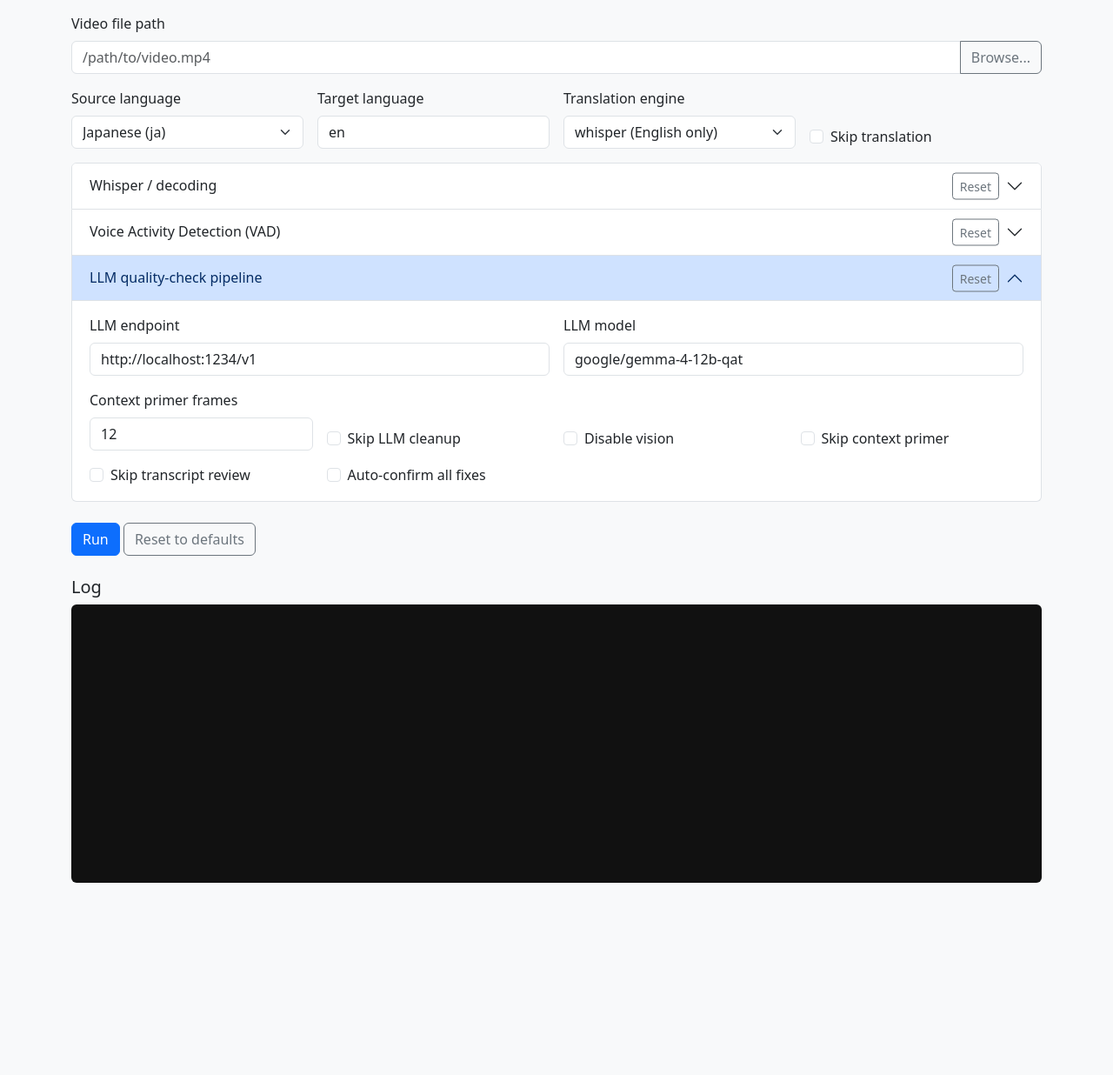
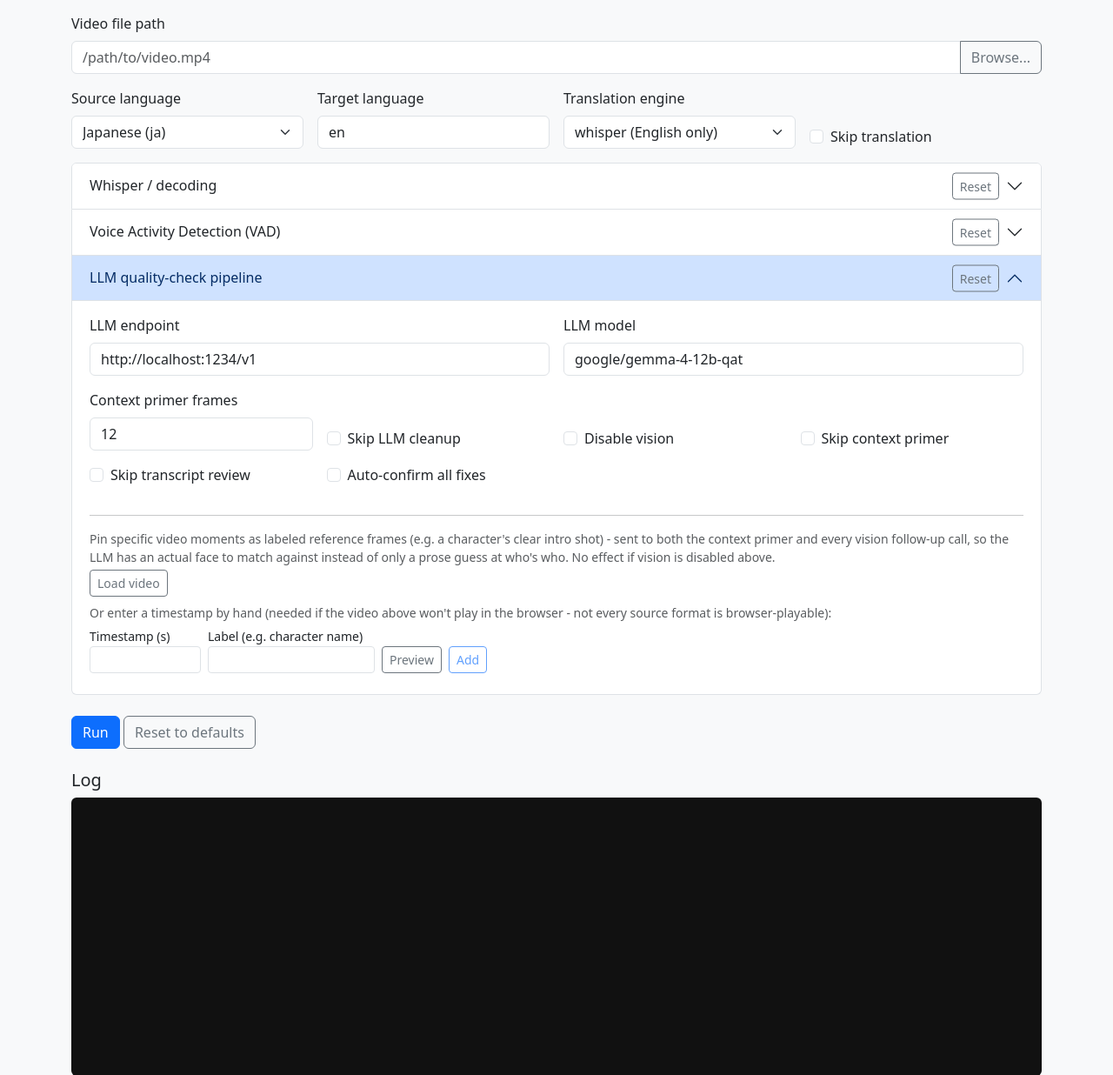
Before and after one commit to JonathanOrr/LocalSub, a Flask app: page / in a window 1280 px wide, after a click on "LLM quality-check pipeline". Shown: the part 81-1317 px from the top of the page at 87% size. Before the commit the page ends 1096 px from the top, so only its background shows below. Run offline with Flask 3, Linux system fonts and the light colour scheme; some libraries are stand-ins or nearby versions.

Commit message:
Let users curate reference frames and review auto-sampled ones for the context primer
The context primer's evenly-sampled frames were picked blindly by
timestamp math with zero human visibility, and vision follow-up had no
way to know what a character actually looked like beyond a prose
description. Both are now addressable:

- Pin specific video moments as labeled reference frames (e.g. a
  character's clear intro shot) via a new web UI picker: scrub a real
  <video> element (Range-request aware /api/video endpoint) or enter a
  timestamp by hand, preview via /api/frame_preview, label it, and
  edit/re-add already-pinned frames by clicking their badge. These
  frames are sent to both the context primer and every vision
  follow-up call, so the LLM has an actual face to match against.
  New repeatable --reference-frame TIMESTAMP:LABEL CLI flag.

- A new pre-primer confirm stage (web UI only, since it's not
  practical over the CLI) shows the N automatically evenly-sampled
  frames and lets you retime/relabel/remove/add before the primer call
  fires - pinned reference frames aren't re-shown there since they
  were already deliberately curated in the picker, but they're always
  still included. Any frame that ends up labeled (whether pinned
  upfront or labeled during this review) also becomes a reference
  frame for vision follow-up.

- Vision follow-up now also receives the context primer text, which it
  previously had zero access to.

pipeline/video_frames.py: extract_frame_at_b64, evenly_spaced_timestamps,
and reference_frame_content_blocks factor out the shared pieces.
pipeline/context_primer.py: build_context_primer takes one flat
(timestamp, label) list instead of computing its own frames internally,
so the frame plan can be reviewed before any extraction happens.

Also fixes several docs/UI strings that no longer matched behavior
(--context-primer-frames' "0 means text-only" claim, --no-context-primer's
consumer list, a confirm-dialog message that could falsely claim a
text-only primer), and updates the README's LLM-context diagram/table
to cover all of the above - previously invisible in the docs entirely.

```diff
--- a/webapp/app.py
+++ b/webapp/app.py
@@ -4,7 +4,7 @@ import subprocess
 import tempfile
 from pathlib import Path
 
-from flask import Flask, Response, jsonify, render_template, request
+from flask import Flask, Response, jsonify, render_template, request, send_file
 
 from pipeline.orchestrate import PipelineConfig
 from pipeline.vad_ten import detect_raw_speech_runs
@@ -105,6 +105,50 @@ def audio_clip():
     return Response(proc.stdout, mimetype="audio/mpeg")
 
 
+@app.route("/api/video")
+def video_file():
+    """Serve the video file itself, Range-request aware (Flask's conditional send_file
+    handles the 206 Partial Content dance), so the reference-frame picker can use a real
+    <video> element with native seeking instead of guessing timestamps blind. Not all
+    accepted source formats play back in a browser (e.g. .avi/.wmv rarely do) - the manual
+    timestamp field stays as a fallback for those."""
+    raw_path = request.args.get("path", "")
+    video_path = Path(raw_path)
+    if not video_path.exists():
+        return jsonify({"error": f"video not found: {video_path}"}), 400
+    return send_file(video_path, conditional=True)
+
+
+@app.route("/api/frame_preview")
+def frame_preview():
+    """Extract a single frame at a given timestamp, on demand - powers the reference-frame
+    picker in the web UI, so you can scrub to a moment and see it before pinning it as a
+    labeled reference (see PipelineConfig.reference_frames)."""
+    raw_path = request.args.get("path", "")
+    t_raw = request.args.get("t")
+    if t_raw is None:
+        return jsonify({"error": "t is required"}), 400
+    try:
+        t = float(t_raw)
+    except ValueError:
+        return jsonify({"error": "t must be a number"}), 400
+    if t < 0:
+        return jsonify({"error": "t must be >= 0"}), 400
+
+    video_path = Path(raw_path)
+    if not video_path.exists():
+        return jsonify({"error": f"video not found: {video_path}"}), 400
+
+    cmd = [
+        "ffmpeg", "-y", "-v", "error", "-ss", f"{t:.3f}", "-i", str(video_path),
+        "-frames:v", "1", "-q:v", "3", "-f", "image2", "-",
+    ]
+    proc = subprocess.run(cmd, capture_output=True)
+    if proc.returncode != 0 or not proc.stdout:
+        return jsonify({"error": proc.stderr.decode(errors="replace") or "no frame extracted"}), 500
+    return Response(proc.stdout, mimetype="image/jpeg")
+
+
 @app.route("/api/jobs", methods=["POST"])
 def create_job():
     data = request.get_json(force=True)
--- a/webapp/static/js/app.js
+++ b/webapp/static/js/app.js
@@ -74,6 +74,7 @@ document.getElementById("browseBtn").addEventListener("click", () => {
 
 resetBtn.addEventListener("click", () => {
   form.reset();
+  clearRefFramePicker();
   renderVadViz();
 });
 
@@ -99,6 +100,7 @@ document.querySelectorAll(".section-reset-btn").forEach((btn) => {
     const target = document.getElementById(btn.dataset.resetTarget);
     resetFieldsIn(target);
     if (btn.dataset.resetTarget === "panelVad") renderVadViz();
+    if (btn.dataset.resetTarget === "panelLlm") clearRefFramePicker();
   });
 });
 const confirmBody = document.getElementById("confirmBody");
@@ -118,6 +120,7 @@ function buildPayload() {
   for (const f of INT_FIELDS) payload[f] = parseInt(data.get(f), 10);
   for (const f of FLOAT_FIELDS) payload[f] = parseFloat(data.get(f));
   for (const f of STR_FIELDS) payload[f] = data.get(f);
+  payload.reference_frames = referenceFrames;
   return payload;
 }
 
@@ -195,6 +198,151 @@ function showTranscriptConfirm(event) {
   confirmArea.style.display = "block";
 }
 
+function showPrimerFramesConfirm(event) {
+  confirmTitle.textContent = "Review frames before the context primer";
+  const working = event.frames.map((f) => ({ t: f.t, label: f.label }));
+  let captured = null; // { t } once "Capture"/"Preview" has loaded a pending new frame
+
+  function renderList(listEl) {
+    listEl.innerHTML = "";
+    if (working.length === 0) {
+      const none = document.createElement("p");
+      none.className = "text-muted small fst-italic";
+      none.textContent = "No automatically-sampled frames left here - any reference frames you already pinned are still included regardless.";
+      listEl.appendChild(none);
+      return;
+    }
+    working.forEach((f, i) => {
+      const row = document.createElement("div");
+      row.className = "d-flex align-items-center gap-2 mb-2";
+
+      const img = document.createElement("img");
+      img.className = "rounded border";
+      img.style.height = "70px";
+      img.src = `/api/frame_preview?path=${encodeURIComponent(event.video_path)}&t=${f.t}`;
+
+      const tInput = document.createElement("input");
+      tInput.type = "number";
+      tInput.step = "0.1";
+      tInput.min = "0";
+      tInput.className = "form-control form-control-sm";
+      tInput.style.width = "6rem";
+      tInput.value = f.t;
+      tInput.onchange = () => {
+        f.t = parseFloat(tInput.value) || 0;
+        img.src = `/api/frame_preview?path=${encodeURIComponent(event.video_path)}&t=${f.t}`;
+      };
+
+      const labelInput = document.createElement("input");
+      labelInput.type = "text";
+      labelInput.className = "form-control form-control-sm";
+      labelInput.placeholder = "Label (optional)";
+      labelInput.value = f.label;
+      labelInput.onchange = () => {
+        f.label = labelInput.value;
+      };
+
+      const rm = document.createElement("button");
+      rm.type = "button";
+      rm.className = "btn btn-sm btn-outline-danger";
+      rm.textContent = "Remove";
+      rm.onclick = () => {
+        working.splice(i, 1);
+        renderList(listEl);
+      };
+
+      row.append(img, tInput, labelInput, rm);
+      listEl.appendChild(row);
+    });
+  }
+
+  confirmBody.innerHTML = `
+    <p class="text-muted small">
+      These are the frames automatically sampled for the context primer (any reference
+      frames you already pinned are sent too, but aren't re-listed here - you already
+      curated those). Adjust, remove, or add frames below before continuing. A labeled
+      frame also gets reused as a reference image in every vision follow-up call later
+      in the run.
+    </p>
+    <div id="primerFramesList"></div>
+    <hr>
+    <p class="text-muted small mb-1">Add another frame - scrub the video below, or enter a timestamp by hand:</p>
+    <video id="primerFramesVideo" controls style="display:block; max-width:100%; max-height:200px; background:#000;"></video>
+    <div class="d-flex align-items-end gap-2 mt-2 flex-wrap">
+      <button type="button" class="btn btn-sm btn-outline-primary" id="primerFramesCaptureBtn">Capture frame at current position</button>
+      <div>
+        <label class="form-label small mb-0">or Timestamp (s)</label>
+        <input type="number" step="0.1" min="0" class="form-control form-control-sm" id="primerFramesManualTime" style="width: 8rem">
+      </div>
+      <button type="button" class="btn btn-sm btn-outline-secondary" id="primerFramesManualPreviewBtn">Preview</button>
+    </div>
+    <div class="d-flex align-items-center gap-2 mt-2">
+      <img id="primerFramesCaptureImg" style="display:none; max-height: 70px;" class="rounded border">
+      <input type="text" class="form-control form-control-sm" id="primerFramesCaptureLabel" placeholder="Label (optional)" style="width: 12rem; display:none" >
+      <button type="button" class="btn btn-sm btn-primary" id="primerFramesAddBtn" style="display:none">Add</button>
+      <span id="primerFramesAddStatus" class="text-muted small"></span>
+    </div>
+  `;
+  const listEl = document.getElementById("primerFramesList");
+  renderList(listEl);
+
+  const video = document.getElementById("primerFramesVideo");
+  const captureBtn = document.getElementById("primerFramesCaptureBtn");
+  const manualTime = document.getElementById("primerFramesManualTime");
+  const manualPreviewBtn = document.getElementById("primerFramesManualPreviewBtn");
+  const captureImg = document.getElementById("primerFramesCaptureImg");
+  const captureLabel = document.getElementById("primerFramesCaptureLabel");
+  const addBtn = document.getElementById("primerFramesAddBtn");
+  const addStatus = document.getElementById("primerFramesAddStatus");
+
+  video.onerror = () => {
+    addStatus.textContent = "Couldn't play this video in the browser - use the timestamp field instead.";
+  };
+  video.src = `/api/video?path=${encodeURIComponent(event.video_path)}`;
+
+  function previewCapture(t) {
+    if (isNaN(t) || t < 0) {
+      addStatus.textContent = "Enter a valid timestamp.";
+      return;
+    }
+    captured = null;
+    addBtn.style.display = "none";
+    addStatus.textContent = "Loading preview...";
+    captureImg.onload = () => {
+      addStatus.textContent = "";
+      captured = { t };
+      captureLabel.style.display = "inline-block";
+      addBtn.style.display = "inline-block";
+    };
+    captureImg.onerror = () => {
+      addStatus.textContent = "Couldn't extract a frame at that timestamp.";
+      captureImg.style.display = "none";
+    };
+    captureImg.style.display = "inline-block";
+    captureImg.src = `/api/frame_preview?path=${encodeURIComponent(event.video_path)}&t=${t}`;
+  }
+
+  captureBtn.addEventListener("click", () => previewCapture(video.currentTime));
+  manualPreviewBtn.addEventListener("click", () => previewCapture(parseFloat(manualTime.value)));
+
+  addBtn.addEventListener("click", () => {
+    if (!captured) return;
+    working.push({ t: captured.t, label: captureLabel.value.trim() });
+    renderList(listEl);
+    captureLabel.value = "";
+    captureImg.style.display = "none";
+    captureLabel.style.display = "none";
+    addBtn.style.display = "none";
+    captured = null;
+  });
+
+  confirmButtons.innerHTML = `<button class="btn btn-primary btn-sm" id="continuePrimerFrames">Continue</button>`;
+  document.getElementById("continuePrimerFrames").onclick = () => {
+    submitConfirm({ frames: working.map((f) => ({ t: f.t, label: f.label })) });
+  };
+  confirmArea.style.display = "block";
+}
+
 form.addEventListener("submit", (e) => {
   e.preventDefault();
   runBtn.disabled = true;
@@ -218,6 +366,7 @@ form.addEventListener("submit", (e) => {
           if (event.kind === "changes") showChangesConfirm(event);
           else if (event.kind === "primer") showPrimerConfirm(event);
           else if (event.kind === "transcript") showTranscriptConfirm(event);
+          else if (event.kind === "primer_frames") showPrimerFramesConfirm(event);
         } else if (event.type === "done") {
           appendLog(`\nDone: ${event.output_path}`);
           appendLog(`  Source subtitles (${event.lang}): ${event.src_srt}`);
@@ -455,6 +604,12 @@ videoPathInput.addEventListener("input", () => {
     vadAnalyzeStatus.textContent = "Video path changed - click Analyze again to refresh.";
     renderVadViz();
   }
+  if (refFrameLoadedPath !== null && refFrameLoadedPath !== videoPathInput.value.trim()) {
+    refFrameLoadedPath = null;
+    refFrameVideo.style.display = "none";
+    refFrameCaptureRow.style.display = "none";
+    refFrameVideoStatus.textContent = "Video path changed - click Load video again to refresh.";
+  }
 });
 
 // click-to-play: boxes are only playable when using real data (a delegated listener since
@@ -469,3 +624,149 @@ document.getElementById("vadViz").addEventListener("click", (e) => {
     vadAnalyzeStatus.textContent = `Playback error: ${err}`;
   });
 });
+
+// --- Reference frames: pin labeled character-identity frames (e.g. a clear intro shot),
+// sent to both the context primer and every vision follow-up call (see
+// PipelineConfig.reference_frames / pipeline.video_frames.reference_frame_content_blocks) so
+// the LLM has an actual face to match against instead of only a prose guess at who's who.
+let referenceFrames = [];
+let refFrameLoadedPath = null;
+
+const refFrameTime = document.getElementById("refFrameTime");
+const refFrameLabel = document.getElementById("refFrameLabel");
+const refFramePreviewBtn = document.getElementById("refFramePreviewBtn");
+const refFrameAddBtn = document.getElementById("refFrameAddBtn");
+const refFrameStatus = document.getElementById("refFrameStatus");
+const refFramePreviewImg = document.getElementById("refFramePreviewImg");
+const refFrameList = document.getElementById("refFrameList");
+const refFrameLoadVideoBtn = document.getElementById("refFrameLoadVideoBtn");
+const refFrameVideoStatus = document.getElementById("refFrameVideoStatus");
+const refFrameVideo = document.getElementById("refFrameVideo");
+const refFrameCaptureRow = document.getElementById("refFrameCaptureRow");
+const refFrameCaptureBtn = document.getElementById("refFrameCaptureBtn");
+
+function clearRefFramePicker() {
+  referenceFrames = [];
+  renderRefFrameList();
+  refFrameLoadedPath = null;
+  refFrameVideo.removeAttribute("src");
+  refFrameVideo.style.display = "none";
+  refFrameCaptureRow.style.display = "none";
+  refFrameVideoStatus.textContent = "";
+  refFramePreviewImg.style.display = "none";
+  refFrameStatus.textContent = "";
+  refFrameAddBtn.disabled = true;
+}
+
+function renderRefFrameList() {
+  refFrameList.innerHTML = "";
+  referenceFrames.forEach((rf, i) => {
+    const badge = document.createElement("span");
+    badge.className = "badge text-bg-secondary d-flex align-items-center gap-2";
+    badge.style.fontSize = "0.85rem";
+    badge.style.cursor = "pointer";
+    badge.title = "Click to edit";
+    const label = document.createElement("span");
+    label.textContent = `${rf.t.toFixed(1)}s: ${rf.label}`;
+    badge.appendChild(label);
+    badge.addEventListener("click", () => editRefFrame(i));
+    const rm = document.createElement("button");
+    rm.type = "button";
+    rm.className = "btn-close btn-close-white";
+    rm.style.fontSize = "0.55rem";
+    rm.setAttribute("aria-label", "Remove");
+    rm.onclick = (e) => {
+      e.stopPropagation();
+      referenceFrames.splice(i, 1);
+      renderRefFrameList();
+    };
+    badge.appendChild(rm);
+    refFrameList.appendChild(badge);
+  });
+}
+
+// Editing a pinned reference frame just pulls it back out of the list and back into the
+// picker fields (pre-loading its preview) - reuses the exact same preview/Add flow as
+// adding a new one, rather than a separate edit-in-place state machine.
+function editRefFrame(i) {
+  const rf = referenceFrames[i];
+  referenceFrames.splice(i, 1);
+  renderRefFrameList();
+  refFrameLabel.value = rf.label;
+  previewRefFrameAt(rf.t);
+}
+
+function previewRefFrameAt(t) {
+  const videoPath = videoPathInput.value.trim();
+  refFrameAddBtn.disabled = true;
+  if (!videoPath) {
+    refFrameStatus.textContent = "Enter a video path above first.";
+    return;
+  }
+  if (isNaN(t) || t < 0) {
+    refFrameStatus.textContent = "Enter a valid timestamp.";
+    return;
+  }
+  refFrameTime.value = t.toFixed(2);
+  refFrameStatus.textContent = "Loading preview...";
+  const url = `/api/frame_preview?path=${encodeURIComponent(videoPath)}&t=${t}`;
+  refFramePreviewImg.onload = () => {
+    refFrameStatus.textContent = "";
+    refFrameAddBtn.disabled = false;
+  };
+  refFramePreviewImg.onerror = () => {
+    refFrameStatus.textContent = "Couldn't extract a frame at that timestamp.";
+    refFramePreviewImg.style.display = "none";
+  };
+  refFramePreviewImg.style.display = "inline-block";
+  refFramePreviewImg.src = url;
+}
+
+refFramePreviewBtn.addEventListener("click", () => {
+  previewRefFrameAt(parseFloat(refFrameTime.value));
+});
+
+// Real <video> element with native seeking, so you can scrub to the moment you want instead
+// of guessing a timestamp - "Capture" just reads currentTime and reuses the same
+// server-side (ffmpeg) preview/extraction path as manual entry, so what gets pinned is
+// exactly what the pipeline will later extract, not a browser-decoded approximation.
+refFrameLoadVideoBtn.addEventListener("click", () => {
+  const videoPath = videoPathInput.value.trim();
+  if (!videoPath) {
+    refFrameVideoStatus.textContent = "Enter a video path above first.";
+    return;
+  }
+  refFrameVideoStatus.textContent = "Loading...";
+  refFrameVideo.onloadedmetadata = () => {
+    refFrameVideoStatus.textContent = "";
+    refFrameVideo.style.display = "block";
+    refFrameCaptureRow.style.display = "block";
+    refFrameLoadedPath = videoPath;
+  };
+  refFrameVideo.onerror = () => {
+    refFrameVideoStatus.textContent = "Couldn't play this video in the browser - use the manual timestamp field below instead.";
+    refFrameVideo.style.display = "none";
+    refFrameCaptureRow.style.display = "none";
+    refFrameLoadedPath = null;
+  };
+  refFrameVideo.src = `/api/video?path=${encodeURIComponent(videoPath)}`;
+});
+
+refFrameCaptureBtn.addEventListener("click", () => {
+  previewRefFrameAt(refFrameVideo.currentTime);
+});
+
+refFrameAddBtn.addEventListener("click", () => {
+  const t = parseFloat(refFrameTime.value);
+  const label = refFrameLabel.value.trim();
+  if (isNaN(t) || t < 0 || !label) {
+    refFrameStatus.textContent = "Need both a previewed timestamp and a label.";
+    return;
+  }
+  referenceFrames.push({ t, label });
+  renderRefFrameList();
+  refFrameLabel.value = "";
+  refFramePreviewImg.style.display = "none";
+  refFrameAddBtn.disabled = true;
+  refFrameStatus.textContent = "";
+});
--- a/webapp/templates/index.html
+++ b/webapp/templates/index.html
@@ -190,7 +190,7 @@
               <input type="text" class="form-control" name="llm_model" value="{{ defaults.llm_model }}">
             </div>
             <div class="col-md-3">
-              <label class="form-label">Context primer frames</label>
+              <label class="form-label" title="Setting this to 0 only skips the automatic evenly-sampled frames - any reference frames you've pinned below are still always included. Only &quot;Disable vision&quot; skips those too.">Context primer frames</label>
               <input type="number" class="form-control" name="context_primer_frames" value="{{ defaults.context_primer_frames }}">
             </div>
             <div class="col-md-3 d-flex align-items-end">
@@ -222,6 +222,42 @@
                 <input class="form-check-input" type="checkbox" name="auto_confirm" id="auto_confirm">
                 <label class="form-check-label" for="auto_confirm">Auto-confirm all fixes</label>
               </div>
+            </div>
+            <div class="col-12">
+              <hr>
+              <p class="text-muted small mb-1">
+                Pin specific video moments as labeled reference frames (e.g. a character's
+                clear intro shot) - sent to both the context primer and every vision
+                follow-up call, so the LLM has an actual face to match against instead of
+                only a prose guess at who's who. No effect if vision is disabled above.
+              </p>
+              <div class="d-flex align-items-center gap-2 mb-2">
+                <button type="button" class="btn btn-sm btn-outline-secondary" id="refFrameLoadVideoBtn">Load video</button>
+                <span id="refFrameVideoStatus" class="text-muted small"></span>
+              </div>
+              <video id="refFrameVideo" controls style="display:none; max-width: 100%; max-height: 220px; background: #000;"></video>
+              <div id="refFrameCaptureRow" style="display:none" class="mt-2">
+                <button type="button" class="btn btn-sm btn-outline-primary" id="refFrameCaptureBtn">Capture frame at current position</button>
+              </div>
+              <p class="text-muted small mt-2 mb-1">
+                Or enter a timestamp by hand (needed if the video above won't play in the
+                browser - not every source format is browser-playable):
+              </p>
+              <div class="d-flex align-items-end gap-2 flex-wrap">
+                <div>
+                  <label class="form-label small mb-0">Timestamp (s)</label>
+                  <input type="number" step="0.1" min="0" class="form-control form-control-sm" id="refFrameTime" style="width: 8rem">
+                </div>
+                <div>
+                  <label class="form-label small mb-0">Label (e.g. character name)</label>
+                  <input type="text" class="form-control form-control-sm" id="refFrameLabel" style="width: 12rem">
+                </div>
+                <button type="button" class="btn btn-sm btn-outline-secondary" id="refFramePreviewBtn">Preview</button>
+                <button type="button" class="btn btn-sm btn-outline-primary" id="refFrameAddBtn" disabled>Add</button>
+                <span id="refFrameStatus" class="text-muted small"></span>
+              </div>
+              <img id="refFramePreviewImg" class="mt-2 rounded border" style="display:none; max-height: 160px;">
+              <div id="refFrameList" class="d-flex flex-wrap gap-2 mt-2"></div>
             </div>
           </div>
         </div>
```
Also changed, not shown: pipeline/context_primer.py (+35 -13 lines), pipeline/orchestrate.py (+56 -10 lines), pipeline/rationality.py (+16 -8 lines), pipeline/video_frames.py (+50 -18 lines), subtranslate.py (+26 -4 lines), webapp/runner.py (+30 -0 lines), README.md.
